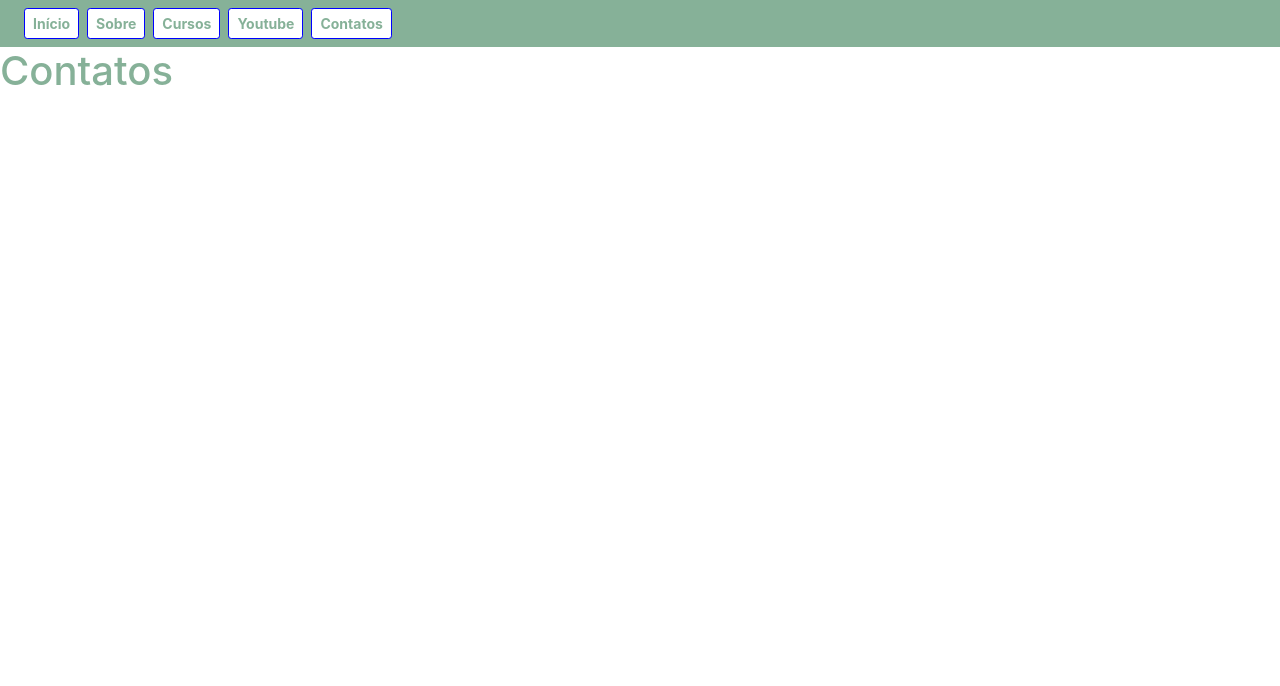
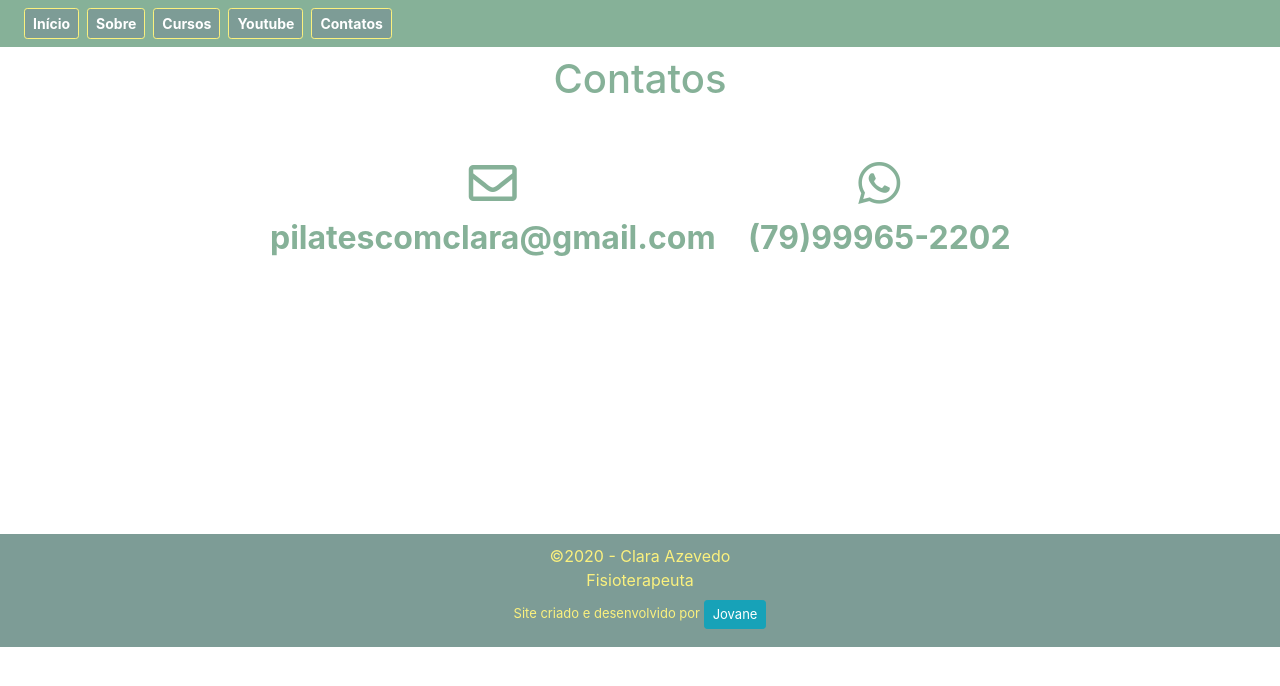
Before and after one commit to jcgsr/Escurinha, a Vue app: page /contatos in a window 1280 px wide. Shown: the top 686 px of the page. Built offline with nearby package versions, Linux system fonts and the light colour scheme.

Commit message:
1st sketch done

```diff
--- a/public/index.html
+++ b/public/index.html
@@ -1,5 +1,6 @@
+<!-- Início 23.09.2020 -->
 <!DOCTYPE html>
-<html lang="en">
+<html lang="pt-br">
 
 <head>
   <meta charset="utf-8">
@@ -10,6 +11,7 @@
   <link rel="stylesheet" href="https://fonts.googleapis.com/css?family=Roboto:100,300,400,500,700,900">
   <link rel="stylesheet" href="https://cdn.jsdelivr.net/npm/@mdi/font@latest/css/materialdesignicons.min.css">
   <link rel="stylesheet" href="https://cdnjs.cloudflare.com/ajax/libs/animate.css/4.1.1/animate.min.css" />
+  <link rel="stylesheet" href="https://cdnjs.cloudflare.com/ajax/libs/font-awesome/5.13.0/css/all.min.css">
 </head>
 
 <body>
--- a/src/App.vue
+++ b/src/App.vue
@@ -10,17 +10,19 @@
         <router-view></router-view>
       </transition>
     </main>
+    <Footer />
   </div>
 </template>
 
 <script>
 import Toolbar from "./components/Toolbar";
+import Footer from "./components/Footer";
 
 export default {
   name: "App",
 
   components: {
-    Toolbar,
+    Toolbar, Footer
   },
 
   data: () => ({
--- a/src/components/Contatos.vue
+++ b/src/components/Contatos.vue
@@ -1,5 +1,77 @@
 <template>
-   <div id="contatos">
-      <h1>Contatos</h1>
-   </div>
+  <div id="contatos">
+    <h1 class="mt-2 mb-8">Contatos</h1>
+    <div class="contato">
+      <a class="animate__animated animate__tada" target="new" href="mailto:pilatescomclara@gmail.com"
+        ><i class="far fa-envelope"></i><p>pilatescomclara@gmail.com</p></a
+      >
+      <a class="animate__animated animate__tada" :href="linkWhatsapp"
+        ><i class="fab fa-whatsapp"></i><p>(79)99965-2202</p></a
+      >
+    </div>
+  </div>
 </template>
+
+<script>
+export default {
+  data() {
+    return {
+      linkWhatsapp: "https://api.whatsapp.com/send?phone=5579999652202&text=",
+
+    };
+  },
+};
+</script>
+
+<style lang="css">
+#contatos {
+  margin: 0 auto;
+  text-align: center;
+}
+
+.contato {
+  display: flex;
+  justify-content: center;
+  padding-bottom: 15rem;
+}
+
+.contato a {
+  color: #86b198;
+  transition: 0.3s;
+  text-align: center;
+  padding: 1rem;
+  font-weight: bolder;
+  font-size: 2rem;
+}
+
+.contato a:hover {
+  text-decoration: none;
+  color: #7d9c96;
+}
+h1 {
+  padding-bottom: 2rem;
+}
+
+i {
+  font-size: 3rem;
+  color: #86b198;
+  transition: 0.3s;
+}
+
+i:hover {
+  color: #7d9c96;
+}
+
+@media only screen and (max-width: 456px) {
+  .contato {
+    display: flex;
+    flex-direction: column;
+    max-width: 70%;
+    margin: 0 auto;
+  }
+
+  .contato a {
+    font-size: 1.2rem;
+  }
+}
+</style>
--- a/src/components/Cursos.vue
+++ b/src/components/Cursos.vue
@@ -1,5 +1,49 @@
 <template>
-   <div id="cursos">
-      <h1>Cursos</h1>
-   </div>
+  <div id="cursos">
+    <h1 class="mt-2">Cursos</h1>
+    <!-- <div class="parallax1 animate__animated animate__backInDown"></div> -->
+    <img src="../assets/Escurinha1.jpeg" alt="Foto de Clara Azevedo" />
+  </div>
 </template>
+
+<style lang="css">
+#cursos {
+  margin: 0 auto;
+  text-align: center;
+  padding-bottom: 5rem;
+}
+
+#cursos img {
+  width: 70%;
+}
+
+/* .parallax1 {
+  background-image: url("../assets/Escurinha1.jpeg");
+
+  height: 500px;
+  width: 70%;
+  margin: 0 auto;
+
+  background-attachment: fixed;
+  background-position: top;
+  background-repeat: no-repeat;
+  background-size: 70%;
+} */
+
+@media only screen and (max-width: 456px) {
+  .parallax1 {
+    height: 500px;
+    background-size: cover;
+    background-position: center;
+  }
+
+  @media only screen and (max-width: 768px) {
+    .parallax1 {
+      height: 400px;
+      width: 90%;
+      background-size: cover;
+      background-position: top;
+    }
+  }
+}
+</style>
--- /dev/null
+++ b/src/components/Footer.vue
@@ -0,0 +1,46 @@
+<template>
+  <footer class="footer">
+    &copy;{{ footer }} <br />
+    {{ footer2 }}
+    <div class="foot">
+      {{ msg }}
+      <a class="btn btn-info btn-sm" :href="link">Jovane</a>
+    </div>
+  </footer>
+</template>
+
+<script>
+export default {
+   data() {
+      return {
+         footer: '2020 - Clara Azevedo',
+         footer2: "Fisioterapeuta",
+         msg: 'Site criado e desenvolvido por ',
+         link: '"https://jcgsr.github.io/",'
+      }
+   }
+}
+</script>
+
+<style lang="css">
+   footer {
+      text-align: center;
+      background-color: #7d9c96;
+      padding: 0.6rem;
+      color: #fbf17e;
+   }
+
+   .foot {
+      font-size: small;
+      padding: 0.5rem;
+      color: #fbf17e;
+   }
+
+   .foot a:link {
+      text-decoration: none;
+   }
+
+   .foot a {
+      font-size: small;
+   }
+</style>
--- a/src/components/Sobre.vue
+++ b/src/components/Sobre.vue
@@ -15,7 +15,7 @@
     </div>
     <div class="services">
       <b-card
-        class="mt-5 animate__animated animate__bounceIn card"
+        class="mt-5 animate__animated animate__bounceInLeft card"
         title="POR QUE DEVO FAZER PILATES?"
       >
         <b-card-text>
@@ -27,7 +27,7 @@
         </b-card-text>
       </b-card>
       <b-card
-        class="mt-5 animate__animated animate__bounceIn card"
+        class="mt-5 animate__animated animate__bounceInUp card"
         title="COMO FUNCIONA A ACUPUNTURA?"
       >
         <b-card-text>
@@ -37,7 +37,7 @@
         </b-card-text>
       </b-card>
       <b-card
-        class="mt-5 animate__animated animate__bounceIn card"
+        class="mt-5 animate__animated animate__bounceInRight card"
         title="QUANDO DEVO PROCURAR UM FISIOTERAPEUTA?"
       >
         <b-card-text>
@@ -66,10 +66,7 @@
   display: flex;
   width: 70%;
   margin: 0 auto;
-}
-
-.sub {
-  color: #86b198;
+  padding-bottom: 5rem;
 }
 
 .parallax {
@@ -85,12 +82,12 @@
   background-attachment: fixed;
   background-position: top;
   background-repeat: no-repeat;
-  background-size: 70%;
+  background-size: 80%;
 }
 
 #sobre {
   text-align: center;
-  height: 100vh;
+
 }
 
 @media only screen and (max-width: 456px) {
--- a/src/components/Toolbar.vue
+++ b/src/components/Toolbar.vue
@@ -43,23 +43,23 @@ export default {
 }
 
 #botao .btn-secondary {
-  background-color: white;
+  background-color: #7d9c96;
   font-weight: bolder;
-  border-color: blue;
+  border-color: #fbf17e;
   transition: 0.3s;
 }
 
 #botao a {
   text-decoration: none;
-  color: #86b198;
+  color: #fff;
 }
 
 #botao a:hover{
-  color: white;
+  color:  #86b198;
 }
 
 #botao .btn-secondary:hover {
-  background-color: grey;
+  background-color:  #fbf17e;
 
 }
 </style>
```
